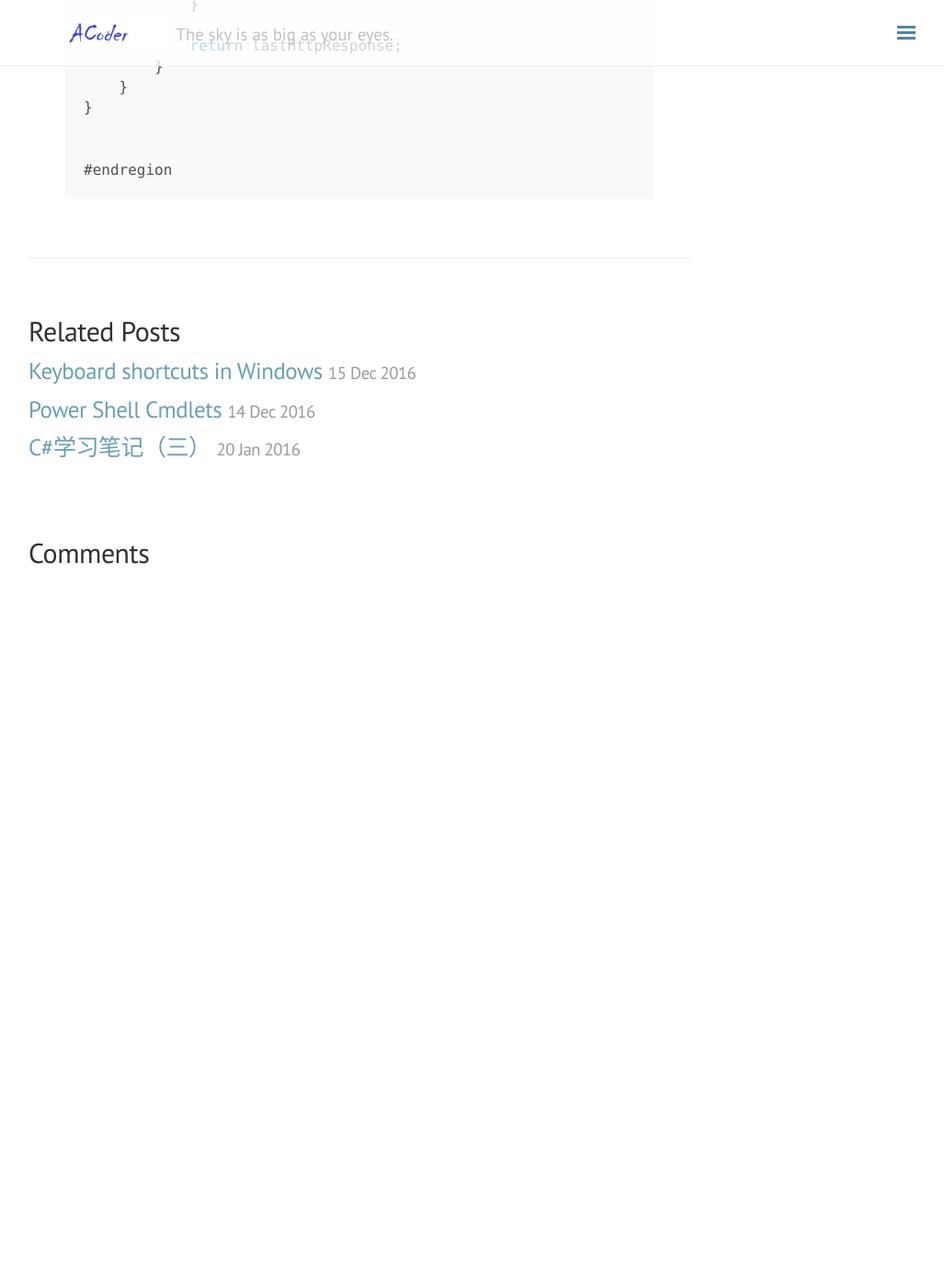
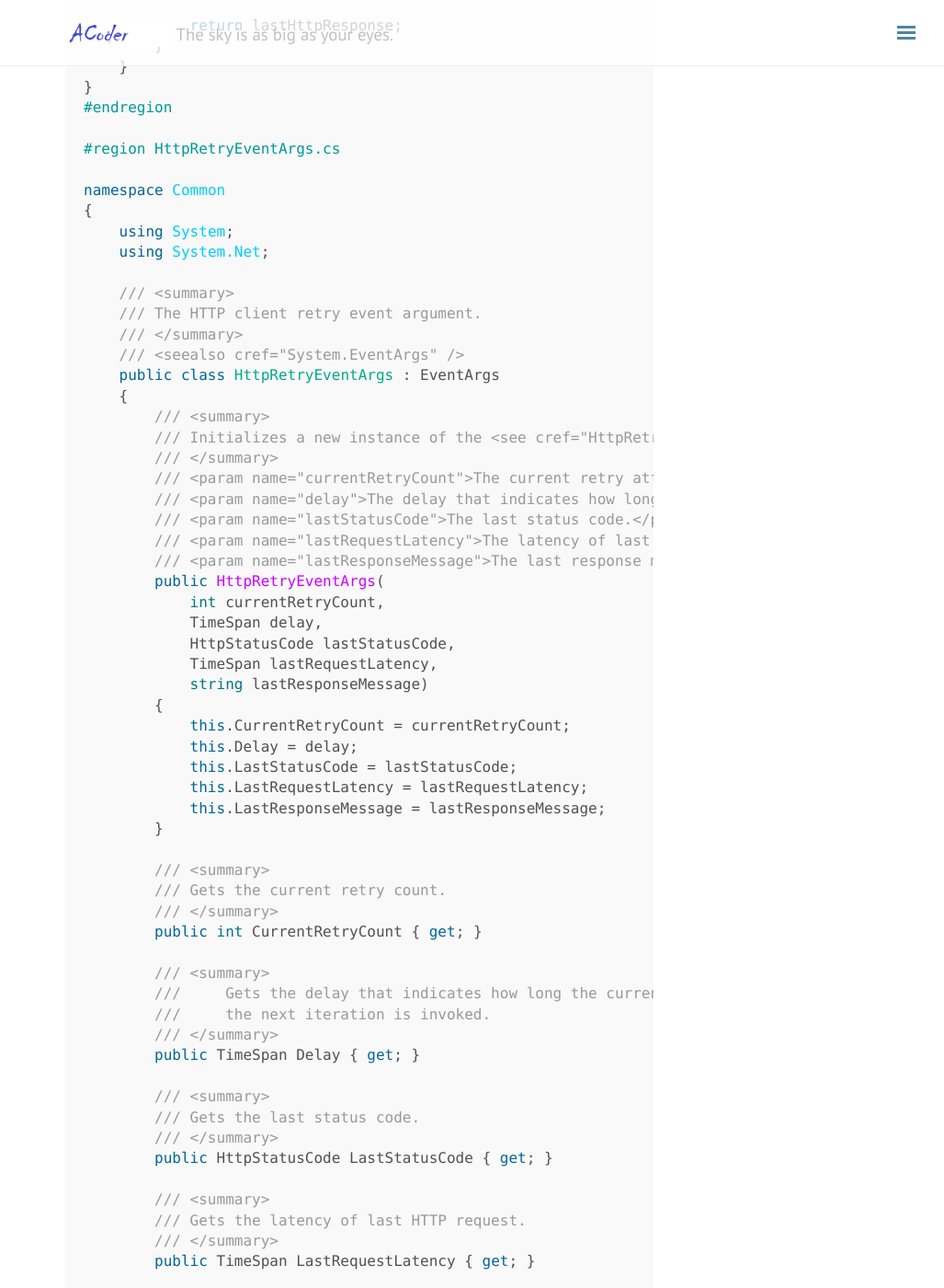
Before and after one commit to git-liubao/liubao, a Jekyll site: the page built from _posts/2017-03-15-http-client-extensions.md, in a window 1280 px wide and 1400 px high, scrolled down 4029 px. Shown: the whole window at 92% size, without its empty margins (249-1276 px from the left). Built offline with Jekyll 4.4.1, drawn with Linux system fonts in a browser that asks for light colours; nearby versions of some CDN libraries; comment, search, counter and statistics services are not loaded; before the commit the page ends 4659 px from its top, so only the background shows below that; some of the changed text lies outside the part shown.

Commit message:
modify new post

```diff
--- a/_posts/2017-03-15-http-client-extensions.md
+++ b/_posts/2017-03-15-http-client-extensions.md
@@ -181,7 +181,70 @@ namespace Common
         }
     }
 }
+#endregion
 
+#region HttpRetryEventArgs.cs
 
+namespace Common
+{
+    using System;
+    using System.Net;
+
+    /// <summary>
+    /// The HTTP client retry event argument.
+    /// </summary>
+    /// <seealso cref="System.EventArgs" />
+    public class HttpRetryEventArgs : EventArgs
+    {
+        /// <summary>
+        /// Initializes a new instance of the <see cref="HttpRetryEventArgs"/> class.
+        /// </summary>
+        /// <param name="currentRetryCount">The current retry attempt count.</param>
+        /// <param name="delay">The delay that indicates how long the current thread will be suspended before the next iteration is invoked.</param>
+        /// <param name="lastStatusCode">The last status code.</param>
+        /// <param name="lastRequestLatency">The latency of last HTTP request.</param>
+        /// <param name="lastResponseMessage">The last response message.</param>
+        public HttpRetryEventArgs(
+            int currentRetryCount,
+            TimeSpan delay,
+            HttpStatusCode lastStatusCode,
+            TimeSpan lastRequestLatency,
+            string lastResponseMessage)
+        {
+            this.CurrentRetryCount = currentRetryCount;
+            this.Delay = delay;
+            this.LastStatusCode = lastStatusCode;
+            this.LastRequestLatency = lastRequestLatency;
+            this.LastResponseMessage = lastResponseMessage;
+        }
+
+        /// <summary>
+        /// Gets the current retry count.
+        /// </summary>
+        public int CurrentRetryCount { get; }
+
+        /// <summary>
+        ///     Gets the delay that indicates how long the current thread will be suspended before
+        ///     the next iteration is invoked.
+        /// </summary>
+        public TimeSpan Delay { get; }
+
+        /// <summary>
+        /// Gets the last status code.
+        /// </summary>
+        public HttpStatusCode LastStatusCode { get; }
+
+        /// <summary>
+        /// Gets the latency of last HTTP request.
+        /// </summary>
+        public TimeSpan LastRequestLatency { get; }
+
+        /// <summary>
+        /// Gets the last response message.
+        /// </summary>
+        public string LastResponseMessage { get; }
+    }
+}
 #endregion
+
 {% endhighlight %}
```
Also changed, not shown: other parts of _posts/2017-03-15-http-client-extensions.md (+2 -2 lines).
